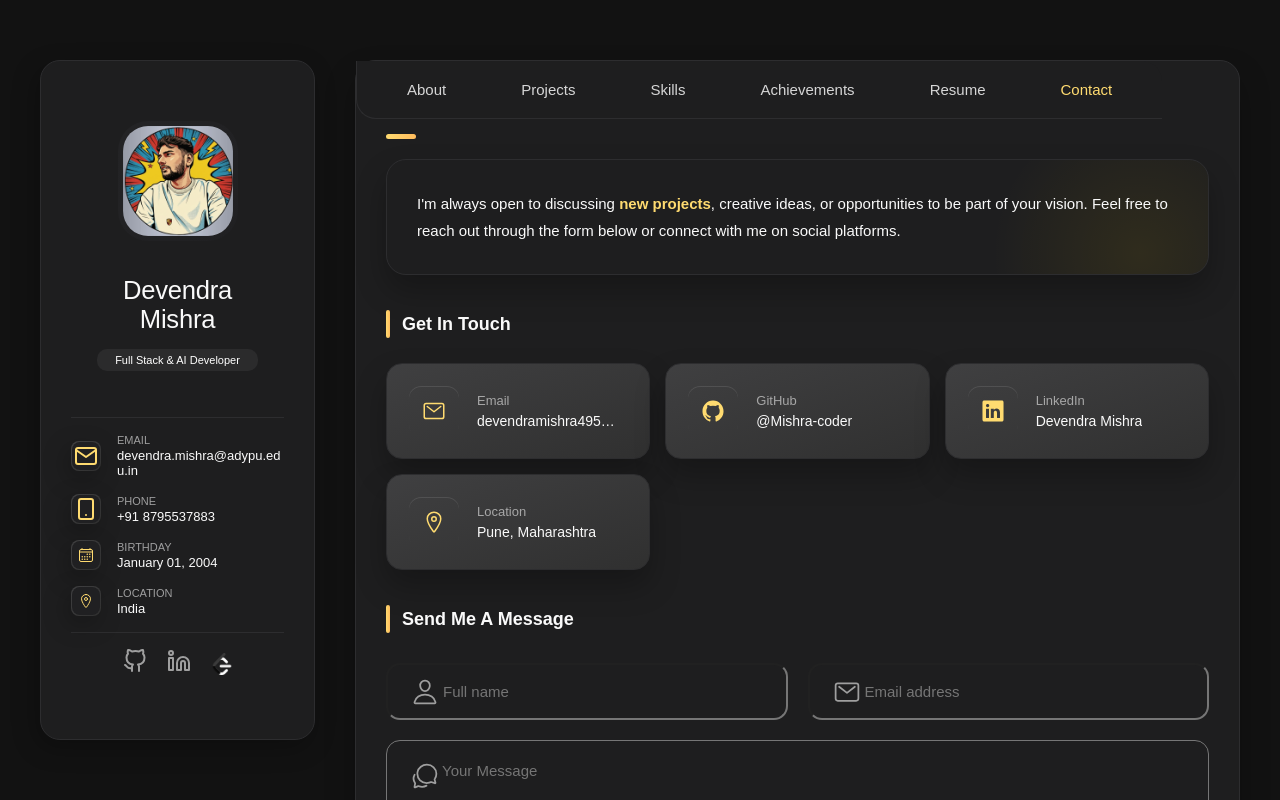
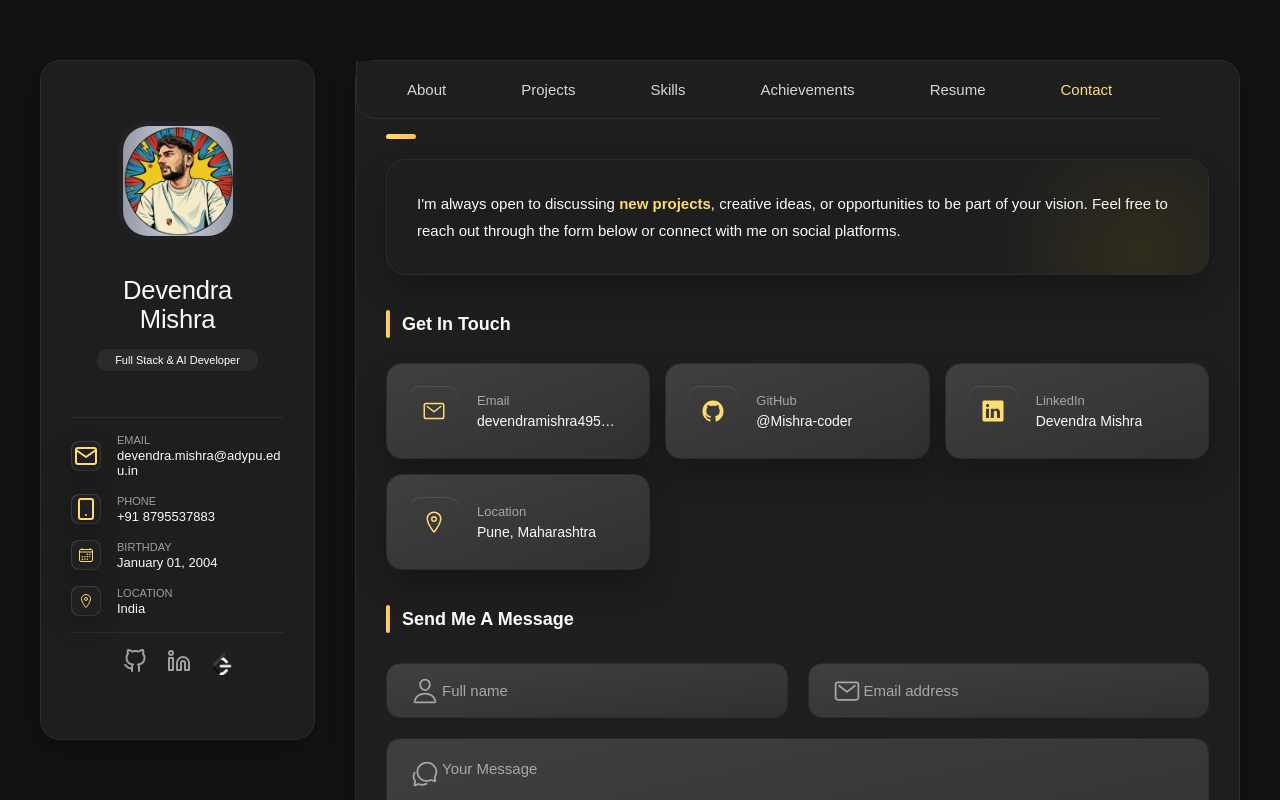
Before and after one commit to Mishra-coder/My-Portfolio, a React (Vite) app: page / in a window 1280 px wide. Both pictures are taken after a click on the button "Contact". Shown: the top 800 px of the page. Built offline with nearby package versions, Linux system fonts and the light colour scheme.

Commit message:
fix: update form input text color to white for better visibility

```diff
--- a/src/App.css
+++ b/src/App.css
@@ -981,3 +981,20 @@ article.active {
   transform: translateY(-3px);
   background: var(--bg-gradient-onyx) !important;
 }
+
+/* Form Input Enhancements */
+.form-input {
+  color: var(--white-2);
+  background: var(--bg-gradient-onyx);
+  border: 1px solid var(--jet);
+  transition: var(--transition-1);
+}
+
+.form-input::placeholder {
+  color: var(--light-gray-70);
+}
+
+.form-input:focus {
+  border-color: var(--orange-yellow-crayola);
+  background: var(--eerie-black-2);
+}
```
